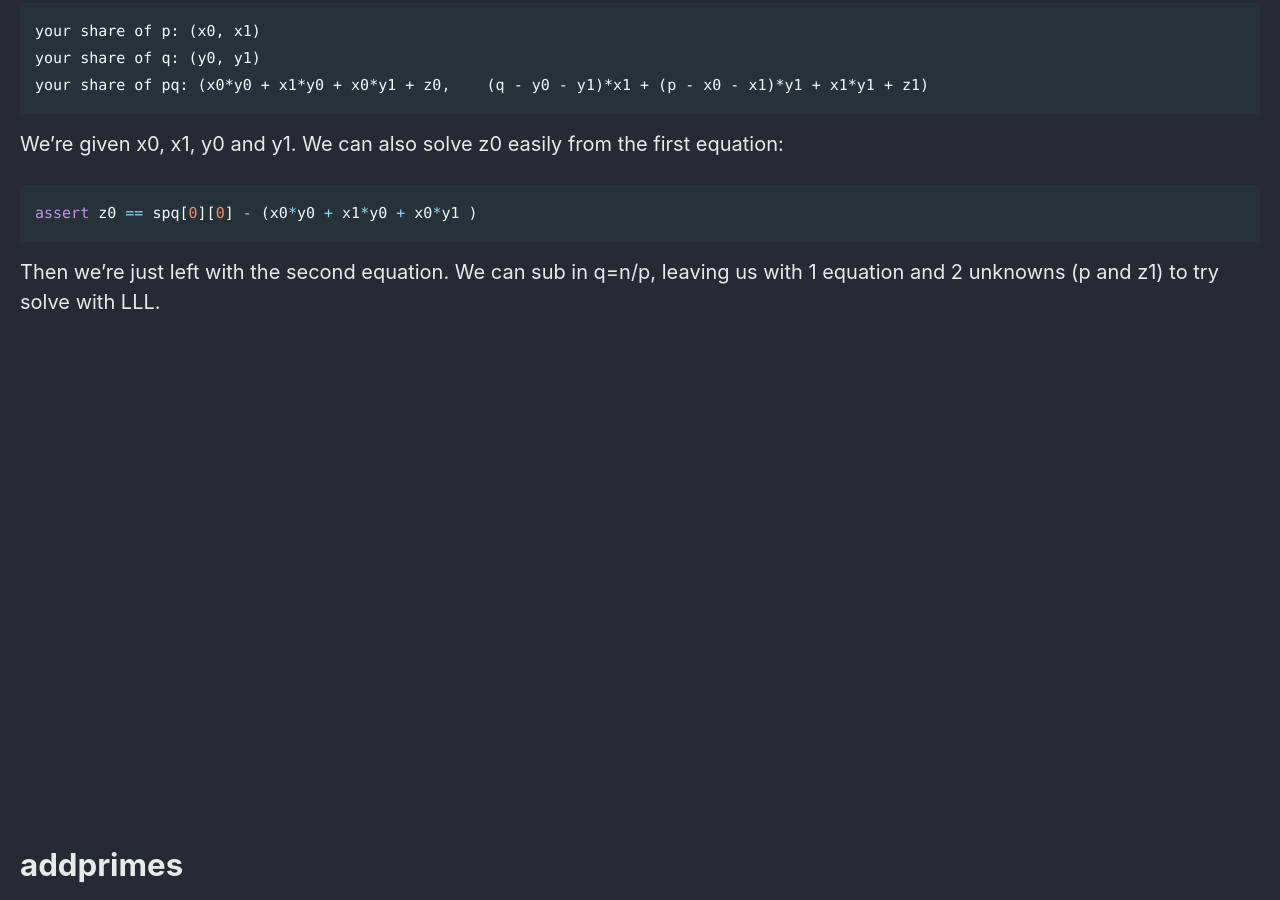
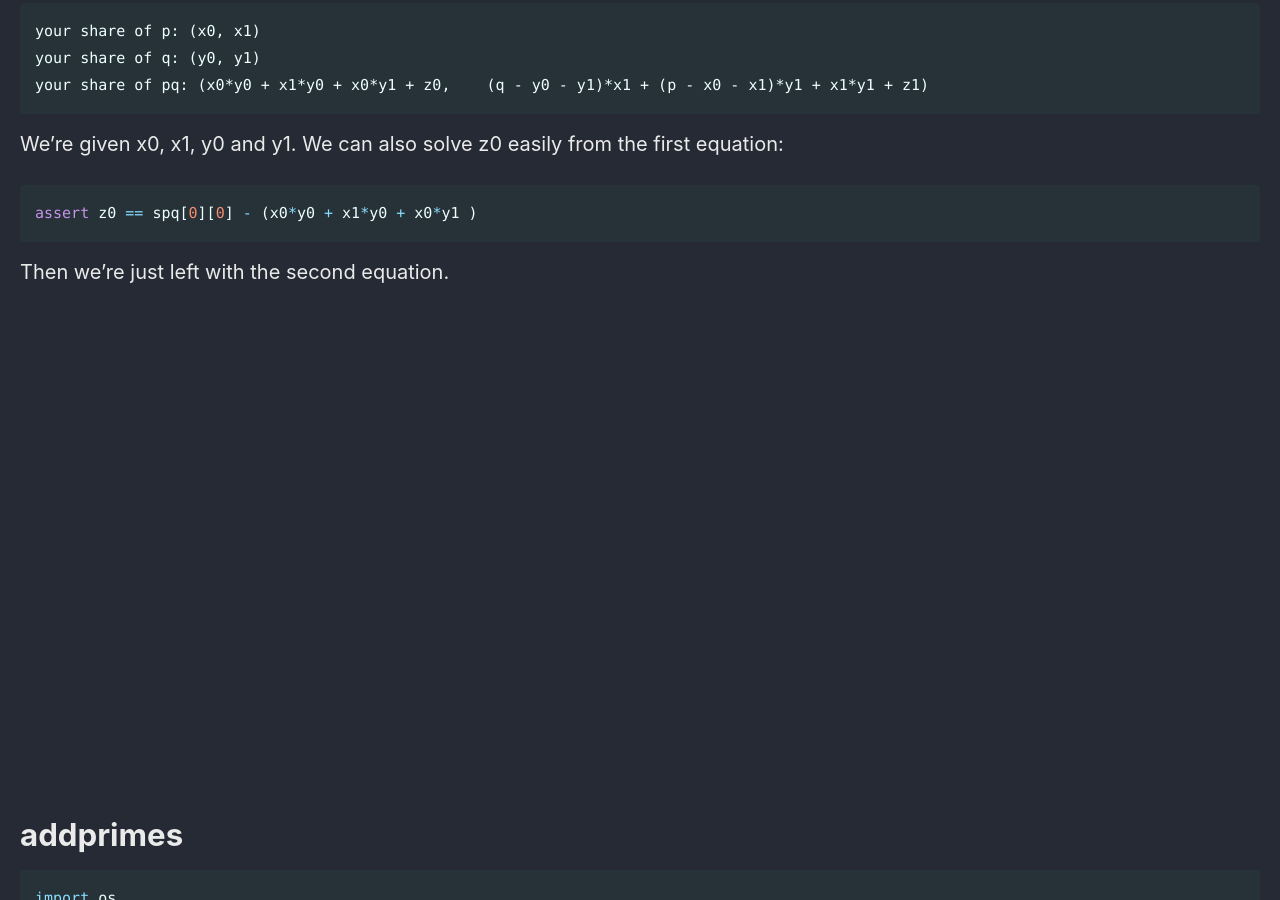
Before and after one commit to Connor-McCartney/Connor-McCartney.github.io, a Jekyll site: the page built from _pages/cryptography/other/AlpacaHack2025.md, in a window 1280 px wide and 900 px high, scrolled down 2748 px. Built offline with Jekyll 4.4.1, drawn with Linux system fonts in a browser that asks for light colours; cached includes are drawn as plain includes.

Commit message:
Update AlpacaHack2025.md

````diff
--- a/_pages/cryptography/other/AlpacaHack2025.md
+++ b/_pages/cryptography/other/AlpacaHack2025.md
@@ -116,7 +116,7 @@ We're given x0, x1, y0 and y1. We can also solve z0 easily from the first equati
 assert z0 == spq[0][0] - (x0*y0 + x1*y0 + x0*y1 )
 ```
 
-Then we're just left with the second equation. We can sub in q=n/p, leaving us with 1 equation and 2 unknowns (p and z1) to try solve with LLL.
+Then we're just left with the second equation.
 
 
 
````
